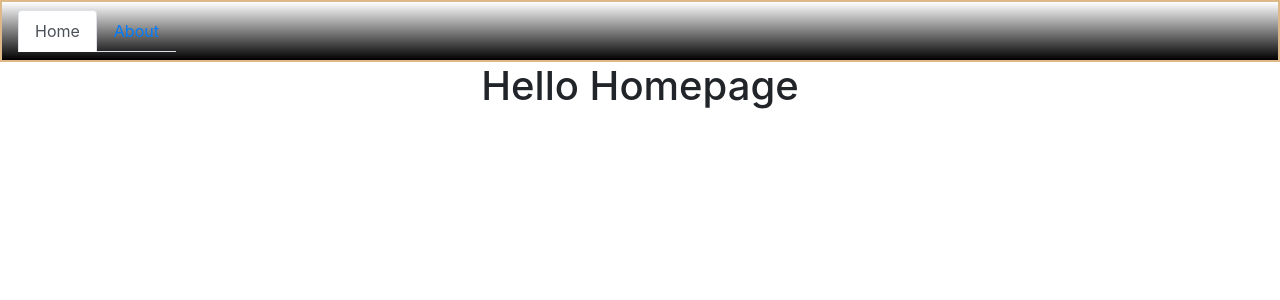
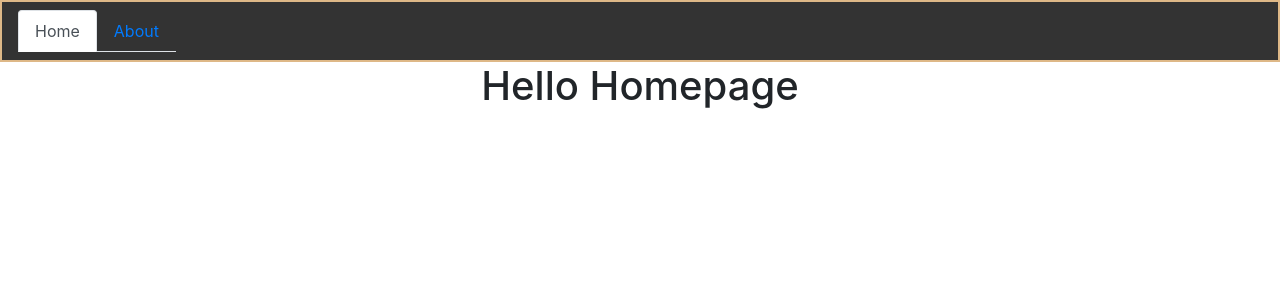
Before and after one commit to WataruMaedadp/MohammedHaris96i, a React (Create React App) app: page / in a window 1280 px wide. Shown: the top 300 px of the page. Built offline with nearby package versions, Linux system fonts and the light colour scheme; the HTML template or start-up script is replaced by a standard one.

Commit message:
css changes made

```diff
--- a/src/Components/Styles/Navbar.css
+++ b/src/Components/Styles/Navbar.css
@@ -1,25 +1,9 @@
 .navbar {
   border: 2px solid burlywood;
 
-  background: hsla(0, 0%, 0%, 1);
+  background: rgba(0, 0, 0, 0.8);
+}
 
-  background: linear-gradient(
-    90deg,
-    hsla(0, 0%, 0%, 1) 0%,
-    hsla(0, 0%, 100%, 1) 100%
-  );
-
-  background: -moz-linear-gradient(
-    90deg,
-    hsla(0, 0%, 0%, 1) 0%,
-    hsla(0, 0%, 100%, 1) 100%
-  );
-
-  background: -webkit-linear-gradient(
-    90deg,
-    hsla(0, 0%, 0%, 1) 0%,
-    hsla(0, 0%, 100%, 1) 100%
-  );
-
-  filter: progid: DXImageTransform.Microsoft.gradient( startColorstr="#000000", endColorstr="#FFFFFF", GradientType=1 );
-}
+/* .navbar-nav {
+  text-underline-offset: none !important;
+} */
```
